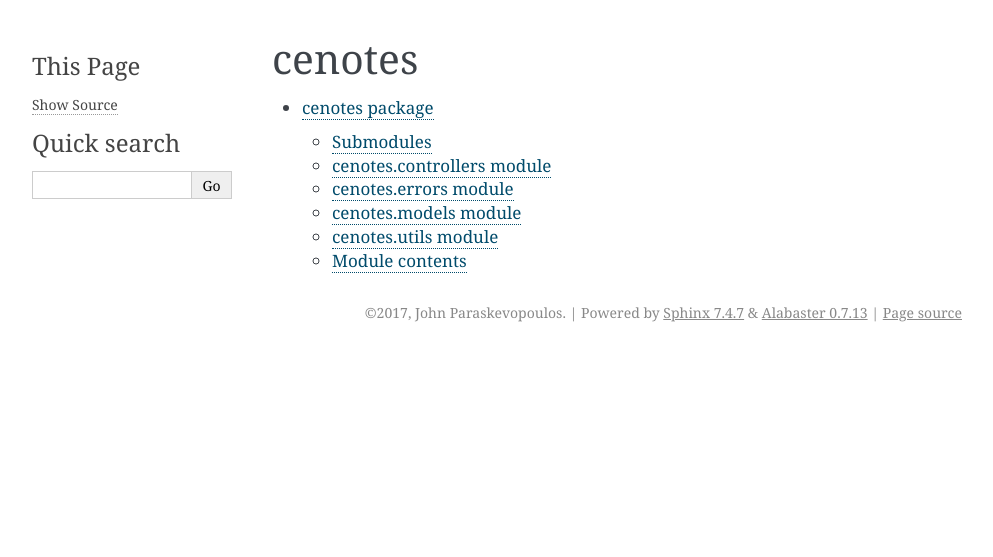
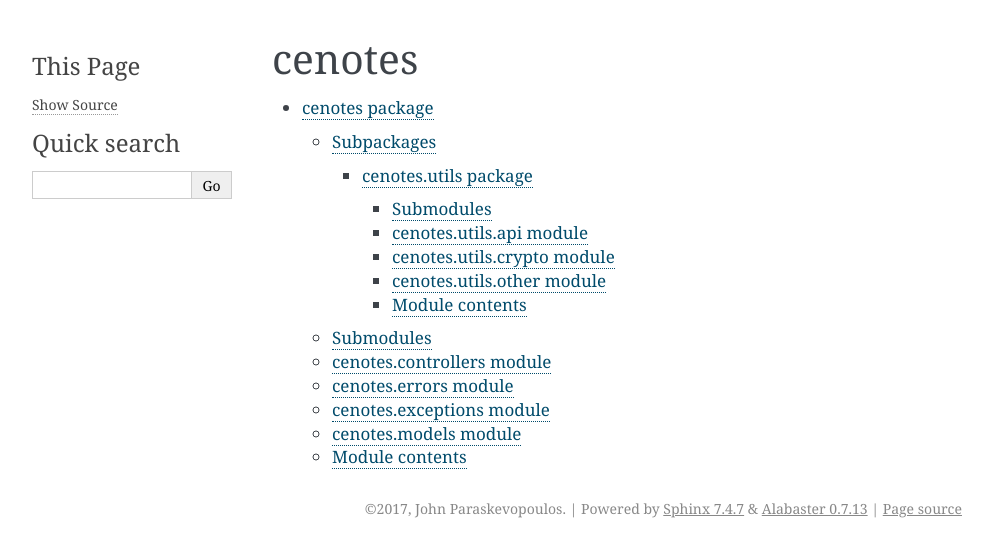
Before and after one commit to cenotes/cenotes, a Sphinx documentation site: the page built from docs/modules.rst, in a window 1280 px wide. Shown: the top 557 px of the page, without its empty margins (148-1141 px from the left). Built offline with Sphinx 7.4.7, drawn with Linux system fonts in a browser that asks for light colours.

Commit message:
Add docs

```diff
--- a/docs/cenotes.rst
+++ b/docs/cenotes.rst
@@ -1,5 +1,12 @@
 cenotes package
 ===============
+
+Subpackages
+-----------
+
+.. toctree::
+
+    cenotes.utils
 
 Submodules
 ----------
@@ -20,18 +27,18 @@ cenotes\.errors module
     :undoc-members:
     :show-inheritance:
 
+cenotes\.exceptions module
+--------------------------
+
+.. automodule:: cenotes.exceptions
+    :members:
+    :undoc-members:
+    :show-inheritance:
+
 cenotes\.models module
 ----------------------
 
 .. automodule:: cenotes.models
-    :members:
-    :undoc-members:
-    :show-inheritance:
-
-cenotes\.utils module
----------------------
-
-.. automodule:: cenotes.utils
     :members:
     :undoc-members:
     :show-inheritance:
--- /dev/null
+++ b/docs/cenotes.utils.rst
@@ -0,0 +1,38 @@
+cenotes\.utils package
+======================
+
+Submodules
+----------
+
+cenotes\.utils\.api module
+--------------------------
+
+.. automodule:: cenotes.utils.api
+    :members:
+    :undoc-members:
+    :show-inheritance:
+
+cenotes\.utils\.crypto module
+-----------------------------
+
+.. automodule:: cenotes.utils.crypto
+    :members:
+    :undoc-members:
+    :show-inheritance:
+
+cenotes\.utils\.other module
+----------------------------
+
+.. automodule:: cenotes.utils.other
+    :members:
+    :undoc-members:
+    :show-inheritance:
+
+
+Module contents
+---------------
+
+.. automodule:: cenotes.utils
+    :members:
+    :undoc-members:
+    :show-inheritance:
```
